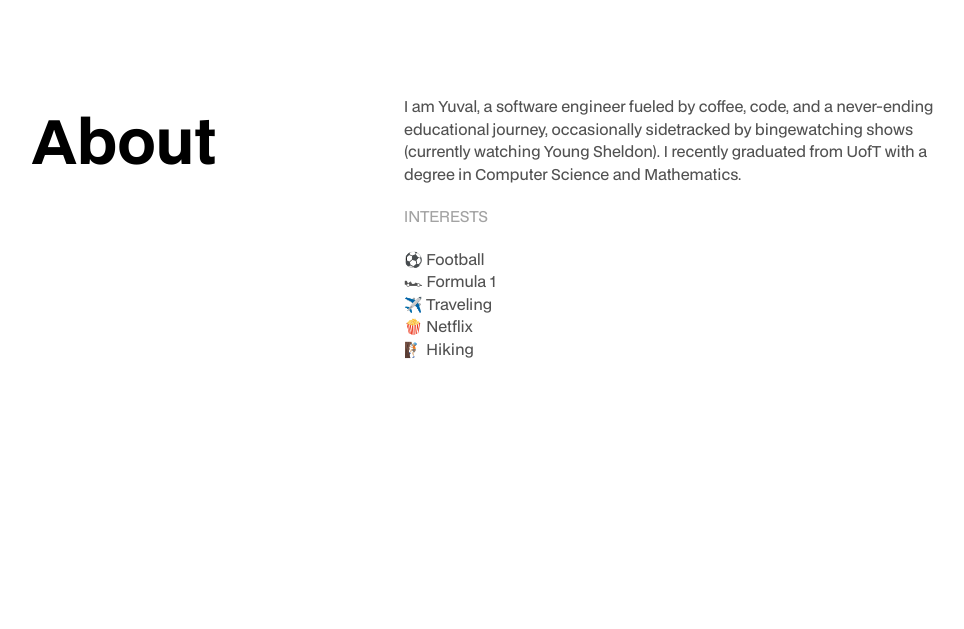
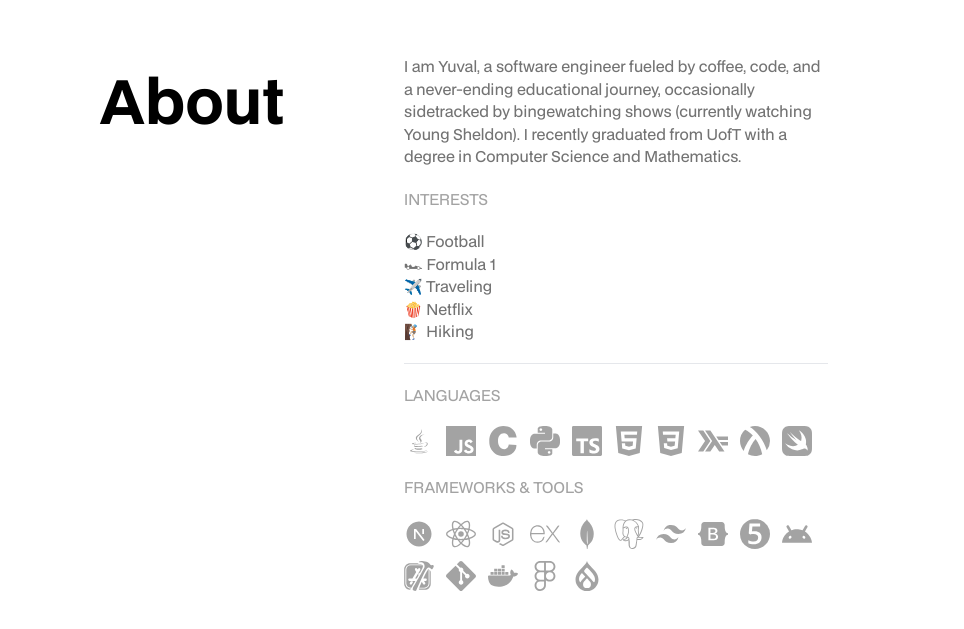
Before and after one commit to yuvalkamani/portfolio, a Next.js app: page / in a window 1280 px wide. Shown: the part 745-1374 px from the top of the page, without its empty margins (236-1200 px from the left). Before the commit the page ends 1185 px from the top, so only its background shows below. Built offline with nearby package versions, Linux system fonts and the light colour scheme.

Commit message:
completed about section

```diff
--- a/app/(pages)/_components/about.tsx
+++ b/app/(pages)/_components/about.tsx
@@ -3,6 +3,88 @@
 import { useAnimation, motion } from "framer-motion";
 import { useInView } from "react-intersection-observer";
 import { useEffect } from "react";
+import { DiJava, DiNodejsSmall } from "react-icons/di";
+import {
+  SiC,
+  SiTypescript,
+  SiJavascript,
+  SiPython,
+  SiHtml5,
+  SiCss3,
+  SiHaskell,
+  SiRacket,
+  SiReact,
+  SiExpress,
+  SiMongodb,
+  SiPostgresql,
+  SiTailwindcss,
+  SiBootstrap,
+  SiJunit5,
+  SiSwift,
+  SiAndroid,
+  SiXcode,
+  SiGit,
+  SiDocker,
+  SiFigma,
+  SiDrupal,
+  SiOpenai,
+} from "react-icons/si";
+import { BsFiletypeSql } from "react-icons/bs";
+import { RiNextjsFill } from "react-icons/ri";
+
+const ICON_SIZE = 30;
+
+const languages = [
+  { icon: <DiJava key="java" size={ICON_SIZE} />, language: "Java" },
+  {
+    icon: <SiJavascript key="javascript" size={ICON_SIZE} />,
+    language: "JavaScript",
+  },
+  { icon: <SiC key="c" size={ICON_SIZE} />, language: "C" },
+  { icon: <SiPython key="python" size={ICON_SIZE} />, language: "Python" },
+  {
+    icon: <SiTypescript key="typescript" size={ICON_SIZE} />,
+    language: "TypeScript",
+  },
+  { icon: <SiHtml5 key="html5" size={ICON_SIZE} />, language: "HTML" },
+  { icon: <SiCss3 key="css3" size={ICON_SIZE} />, language: "CSS" },
+  { icon: <SiHaskell key="haskell" size={ICON_SIZE} />, language: "Haskell" },
+  { icon: <SiRacket key="racket" size={ICON_SIZE} />, language: "Racket" },
+  { icon: <SiSwift key="swift" size={ICON_SIZE} />, language: "Swift" },
+];
+
+const frameworks = [
+  { icon: <RiNextjsFill key="nextjs" size={ICON_SIZE} />, language: "Next.js" },
+  {
+    icon: <SiReact key="react" size={ICON_SIZE} />,
+    language: "React & React Native",
+  },
+  {
+    icon: <DiNodejsSmall key="nodejs" size={ICON_SIZE} />,
+    language: "Node.js",
+  },
+  { icon: <SiExpress key="express" size={ICON_SIZE} />, language: "Express" },
+  { icon: <SiMongodb key="mongodb" size={ICON_SIZE} />, language: "MongoDB" },
+  {
+    icon: <SiPostgresql key="postgresql" size={ICON_SIZE} />,
+    language: "PostgreSQL",
+  },
+  {
+    icon: <SiTailwindcss key="tailwindcss" size={ICON_SIZE} />,
+    language: "Tailwind CSS",
+  },
+  {
+    icon: <SiBootstrap key="bootstrap" size={ICON_SIZE} />,
+    language: "Bootstrap",
+  },
+  { icon: <SiJunit5 key="junit5" size={ICON_SIZE} />, language: "JUnit" },
+  { icon: <SiAndroid key="android" size={ICON_SIZE} />, language: "Android" },
+  { icon: <SiXcode key="xcode" size={ICON_SIZE} />, language: "XCode" },
+  { icon: <SiGit key="git" size={ICON_SIZE} />, language: "Git" },
+  { icon: <SiDocker key="docker" size={ICON_SIZE} />, language: "Docker" },
+  { icon: <SiFigma key="figma" size={ICON_SIZE} />, language: "Figma" },
+  { icon: <SiDrupal key="drupal" size={ICON_SIZE} />, language: "Drupal" },
+];
 
 const About = () => {
   const controls = useAnimation();
@@ -20,7 +102,7 @@ const About = () => {
   return (
     <motion.div
       ref={ref}
-      className="w-full flex flex-col sm:flex-row flex-wrap justify-around items-start sm:p-10"
+      className="w-full flex flex-col sm:flex-row flex-wrap justify-around items-start custom-md:px-44"
       initial="hidden"
       animate={controls}
       variants={{
@@ -33,21 +115,46 @@ const About = () => {
           About
         </div>
       </div>
-      <div className="sm:w-1/2 text-left sm:pr-5">
-        <div className="text-[15px] text-neutral-600 dark:text-neutral-300">
+      <div className="sm:w-1/2 text-left">
+        <div className="text-[15px] text-neutral-500 dark:text-neutral-300">
           I am Yuval, a software engineer fueled by coffee, code, and a
           never-ending educational journey, occasionally sidetracked by
           bingewatching shows (currently watching Young Sheldon). I recently
           graduated from UofT with a degree in Computer Science and Mathematics.
         </div>
         <div className="text-[15px] text-neutral-400 py-5">INTERESTS</div>
-        <ul className="text-[15px] text-neutral-600 dark:text-neutral-300">
+        <ul className="text-[15px] text-neutral-500 dark:text-neutral-300">
           <li>⚽️ Football</li>
           <li>🏎 Formula 1</li>
           <li>✈️ Traveling</li>
           <li>🍿 Netflix</li>
           <li>🧗🏼 Hiking</li>
         </ul>
+        <hr className="mt-5 h-[1px]" />
+        <div className="text-[15px] text-neutral-400 py-5">
+          LANGUAGES <span className="text-[10px]"></span>
+        </div>
+        <div className="text-neutral-400 w-full flex gap-3 flex-wrap">
+          {languages.map((lang) => {
+            return (
+              <div className="hover:text-black dark:hover:text-white">
+                {lang.icon}
+              </div>
+            );
+          })}
+        </div>
+        <div className="text-[15px] text-neutral-400 py-5">
+          FRAMEWORKS & TOOLS <span className="text-[10px]"></span>
+        </div>
+        <div className="text-neutral-400 w-full flex gap-3 flex-wrap">
+          {frameworks.map((framework) => {
+            return (
+              <div className="hover:text-black dark:hover:text-white">
+                {framework.icon}
+              </div>
+            );
+          })}
+        </div>
       </div>
     </motion.div>
   );
--- a/app/(pages)/_components/landing.tsx
+++ b/app/(pages)/_components/landing.tsx
@@ -73,13 +73,13 @@ const Landing = () => {
         </div>
       </motion.div>
       <motion.div
-        className="w-[2px] sm:h-[80px] md:h-[150px] bg-neutral-400 hidden sm:block"
+        className="w-[1px] sm:h-[80px] md:h-[150px] bg-neutral-400 hidden sm:block"
         initial={{ opacity: 0 }}
         animate={{ opacity: 1 }}
         transition={{ duration: 0.5 }}
       />
       <motion.div
-        className="w-3/4 h-[2px] bg-neutral-300 dark:bg-neutral-500 sm:hidden"
+        className="w-3/4 h-[1px] bg-neutral-300 dark:bg-neutral-500 sm:hidden"
         initial={{ opacity: 0 }}
         animate={{ opacity: 1 }}
         transition={{ duration: 0.5 }}
```
